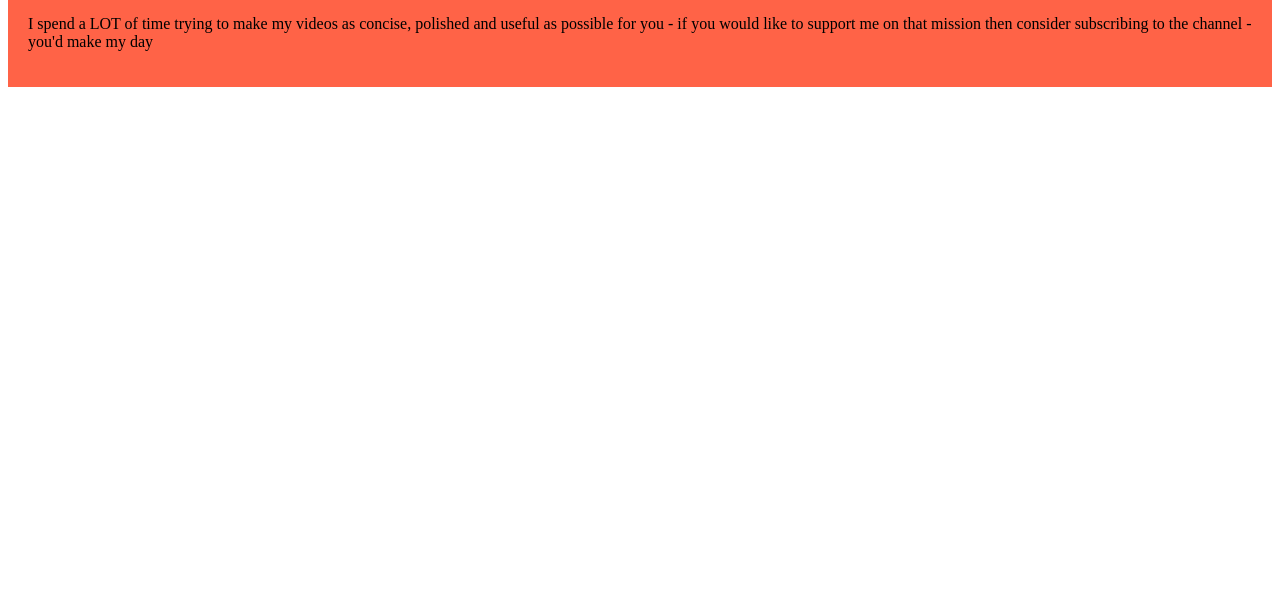
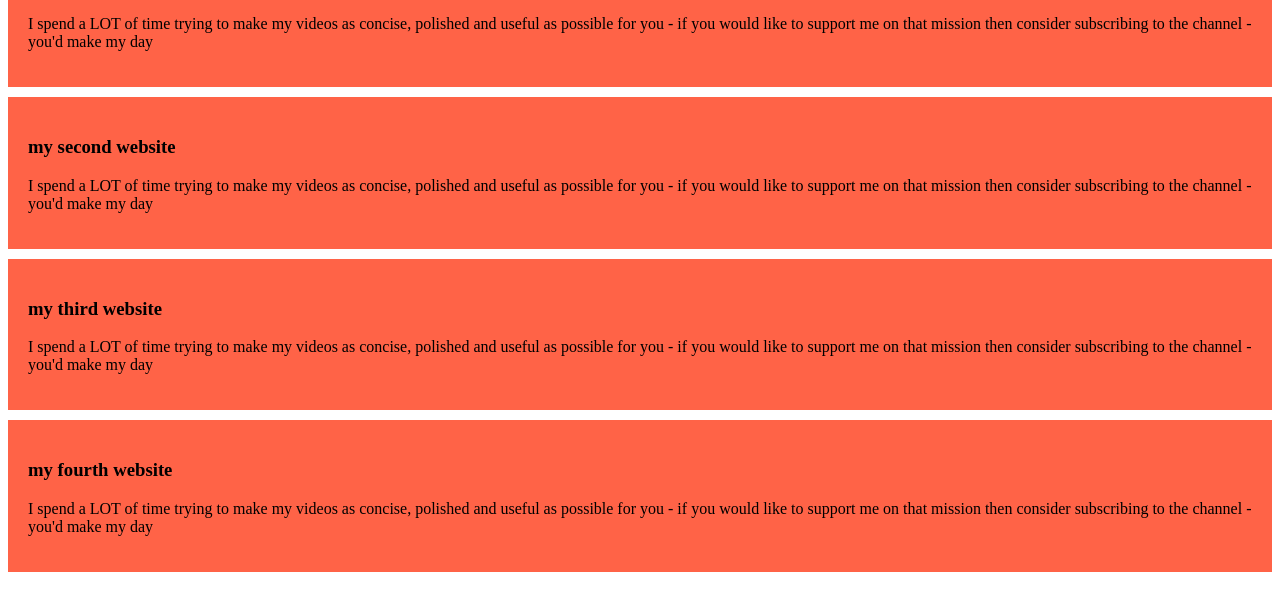
Before and after one commit to tanvirhasan354/my-simple-website, a plain HTML site: page index.html in a window 1280 px wide. Shown: the part 72-682 px from the top of the page. Drawn offline with Linux system fonts and the light colour scheme.

Commit message:
added the second the third and fourth website

```diff
--- a/index.html
+++ b/index.html
@@ -14,5 +14,26 @@
         <p>
             I spend a LOT of time trying to make my videos as concise, polished and useful as possible for you - if you would like to support me on that mission then consider subscribing to the channel - you'd make my day</p>
     </div>
+    <div>
+       <h3>
+    my second website
+       </h3>
+        <p>
+            I spend a LOT of time trying to make my videos as concise, polished and useful as possible for you - if you would like to support me on that mission then consider subscribing to the channel - you'd make my day</p>
+    </div>
+    <div>
+       <h3>
+    my third website
+       </h3>
+        <p>
+            I spend a LOT of time trying to make my videos as concise, polished and useful as possible for you - if you would like to support me on that mission then consider subscribing to the channel - you'd make my day</p>
+    </div>
+    <div>
+       <h3>
+    my fourth website
+       </h3>
+        <p>
+            I spend a LOT of time trying to make my videos as concise, polished and useful as possible for you - if you would like to support me on that mission then consider subscribing to the channel - you'd make my day</p>
+    </div>
 </body>
 </html>
--- a/styles/blog.css
+++ b/styles/blog.css
@@ -1,4 +1,5 @@
     div{
         background-color: tomato;
         padding: 20px;
+        margin-bottom: 10px;
     }
```
